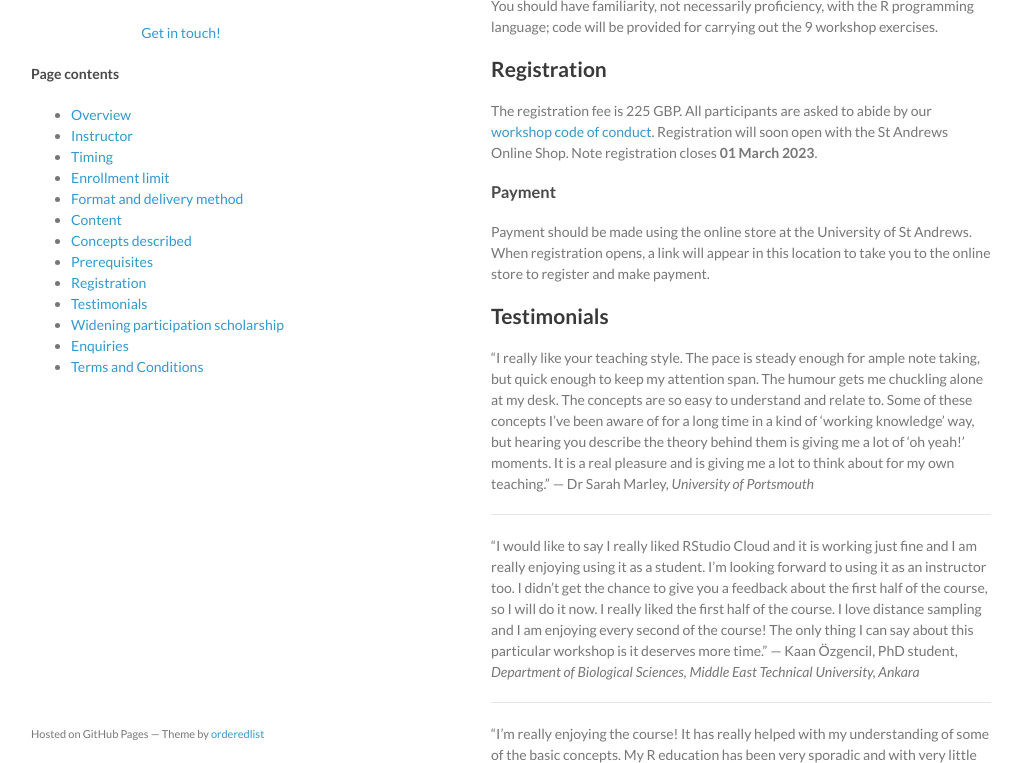
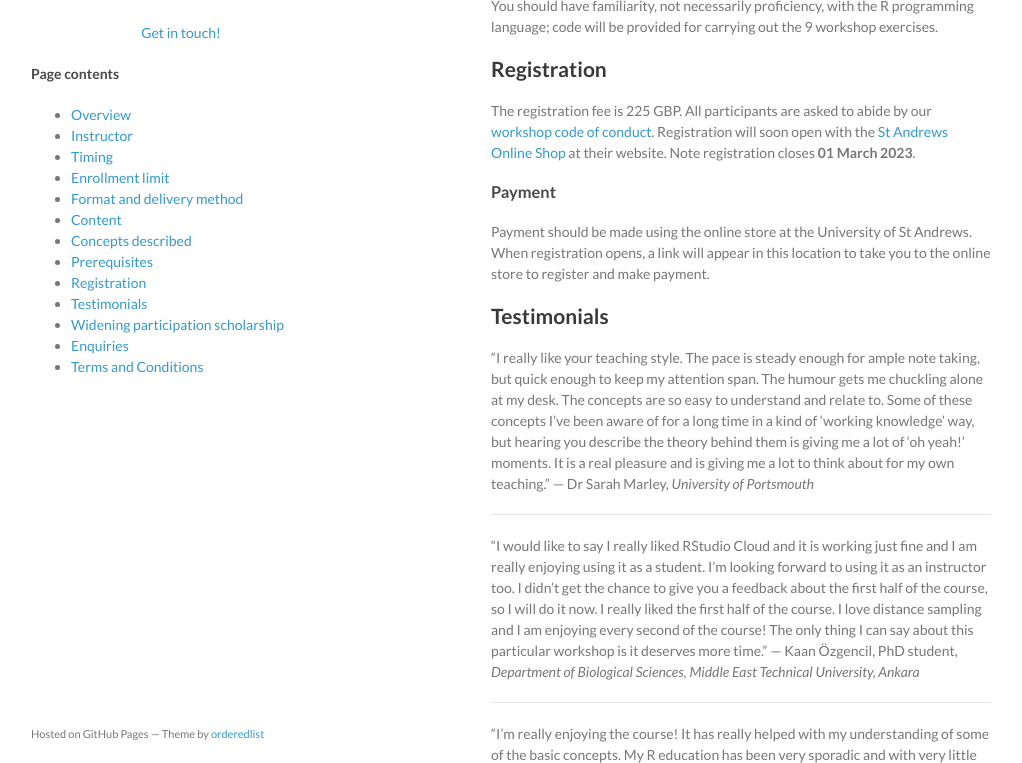
Before and after one commit to distanceworkshops/distanceworkshops.github.io, a Jekyll site: the page built from intro-mar-2023.md, in a window 1280 px wide and 900 px high, scrolled down 1866 px, cut to the strip 137-900 px from the top of the window. Shown: the whole strip, without its empty margins (129-1151 px from the left). Built offline with Jekyll 4.4.1, drawn with Linux system fonts in a browser that asks for light colours.

Commit message:
online shop link

```diff
--- a/intro-mar-2023.md
+++ b/intro-mar-2023.md
@@ -59,7 +59,7 @@ Distance sampling concepts to be discussed include:
 You should have familiarity, not necessarily proficiency, with the R programming language; code will be provided for carrying out the 9 workshop exercises.
 
 ## Registration
-The registration fee is 225 GBP. All participants are asked to abide by our [workshop code of conduct](code-of-conduct). Registration will soon open with the St Andrews Online Shop. Note registration closes **01 March 2023**.
+The registration fee is 225 GBP. All participants are asked to abide by our [workshop code of conduct](code-of-conduct). Registration will soon open with the [St Andrews Online Shop](https://onlineshop.st-andrews.ac.uk/conferences-and-events/events/creem/online-live-workshop-introductory-distance-sampling-20th-31st-march-2023) at their website. Note registration closes **01 March 2023**.
 
 ### Payment
 Payment should be made using the online store at the University of St Andrews. When registration opens, a link will appear in this location to take you to the online store to register and make payment.
```
